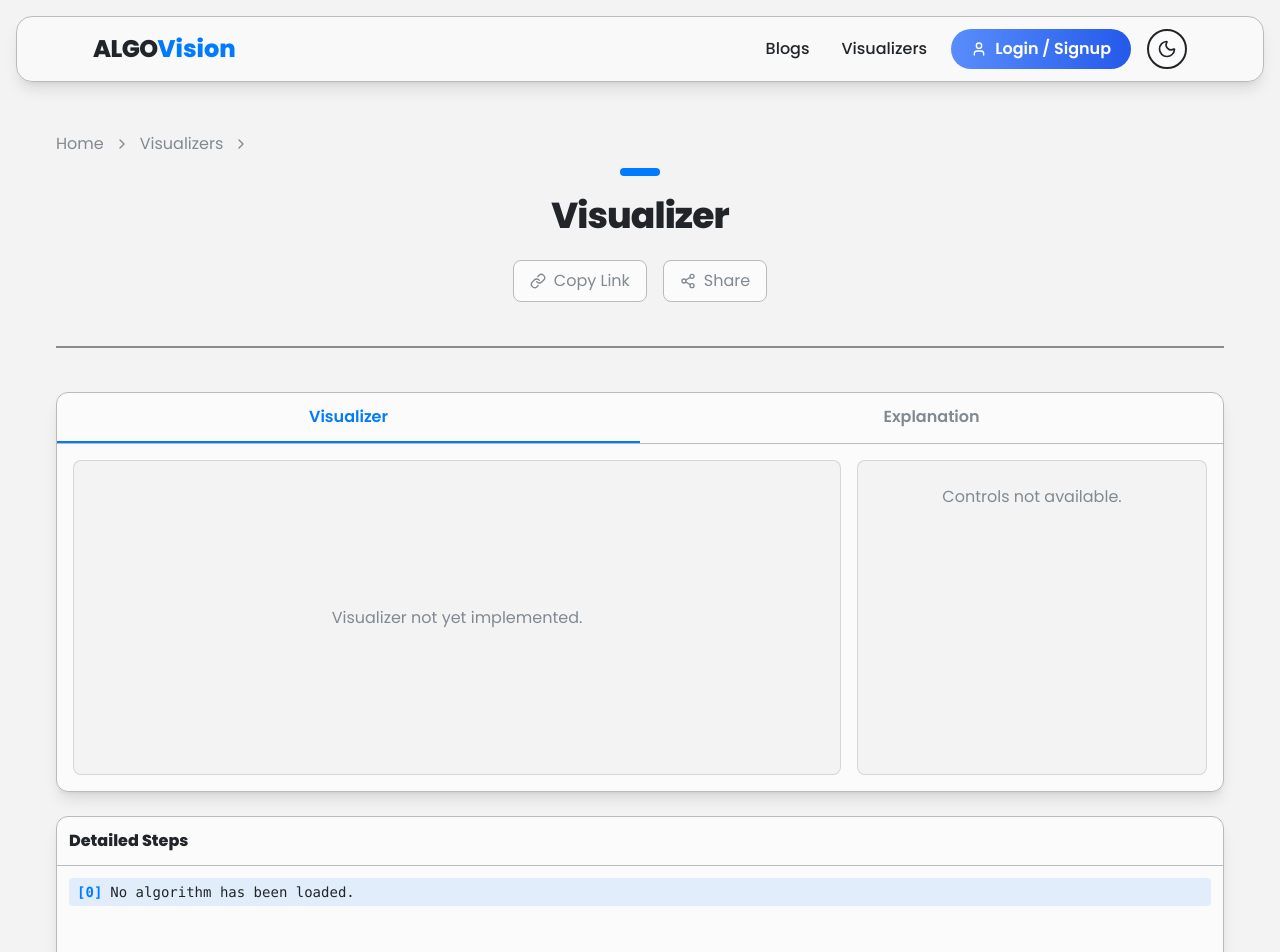
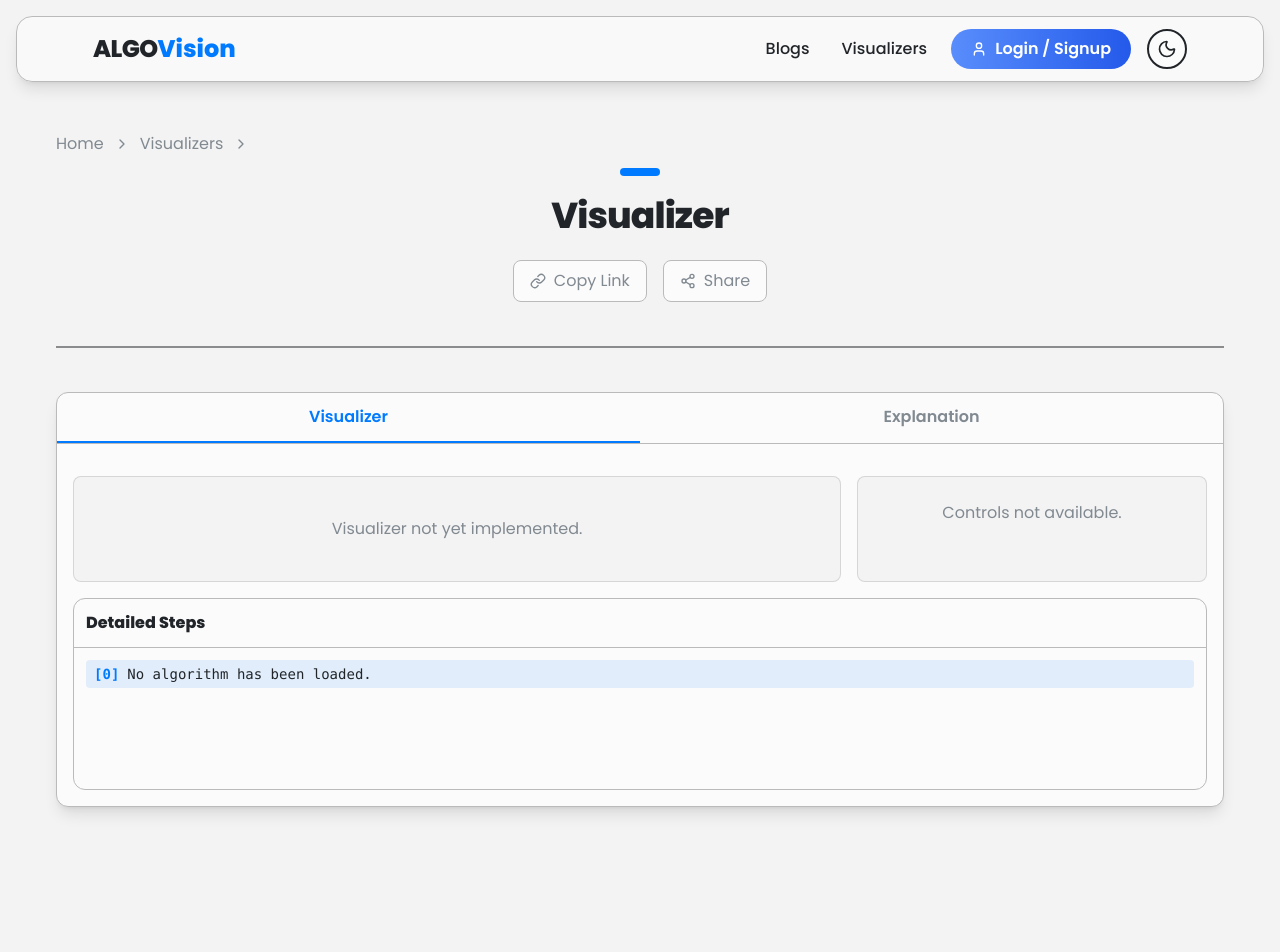
Before and after one commit to Abhinav-Mishra-7/DSA_Visualizer, a React (Vite) app: page /visualizers/1 in a window 1280 px wide. Shown: the top 952 px of the page. After the commit the page ends 875 px from the top, so only its background shows below. Built offline with nearby package versions, Linux system fonts and the light colour scheme.

Commit message:
Eight Commit

```diff
--- a/src/components/time_space_compexity/TimeComplexityGraph.jsx
+++ b/src/components/time_space_compexity/TimeComplexityGraph.jsx
@@ -287,9 +287,6 @@ const TimeComplexityGraph = ({ complexities, maxN = 50, title = "Time Complexity
 
 export default TimeComplexityGraph;
 
-
-
-
 // import { useState, useRef, useMemo } from 'react';
 
 // const TimeComplexityGraph = ({ complexities, maxN = 50, title = "Time Complexity Analysis" }) => {
--- a/src/layouts/VisualizerLayout.jsx
+++ b/src/layouts/VisualizerLayout.jsx
@@ -165,12 +165,20 @@ export default function VisualizerLayout() {
 
                                     {/* Visualizer Tab Content */}
                                     {activeTab === 'visualizer' && (
-                                        <div className="flex-grow flex flex-col lg:flex-row p-4 gap-4 overflow-auto">
-                                            <div className="flex-grow h-[300px] lg:h-auto bg-background rounded-lg p-2 border border-border/50">
+                                        <div className="flex-col flex-grow lg:flex-row p-4 gap-4 overflow-auto">
+                                            <div className="flex-grow flex flex-col lg:flex-row py-4 gap-4 overflow-auto">
+                                                <div className="flex-grow h-[300px] lg:h-auto bg-background rounded-lg p-2 border border-border/50">
                                                 {CanvasComponent && <CanvasComponent {...allCanvasProps} />}
+                                                </div>
+                                                <div className="w-full lg:w-[350px] flex-shrink-0 overflow-y-auto bg-background rounded-lg border border-border/50">
+                                                    {ControlsComponent && <ControlsComponent {...allControlProps} />}
+                                                </div>
                                             </div>
-                                            <div className="w-full lg:w-[350px] flex-shrink-0 overflow-y-auto bg-background rounded-lg border border-border/50">
-                                                {ControlsComponent && <ControlsComponent {...allControlProps} />}
+                                            <div className="h-48 flex-shrink-0 bg-card border border-border rounded-xl flex flex-col overflow-hidden">
+                                                <h3 className="p-3 font-bold border-b border-border text-text-primary flex-shrink-0">Detailed Steps</h3>
+                                                <div className="flex-grow p-3 overflow-y-auto">
+                                                    {steps && <StepLog steps={steps} currentStep={currentStep} onStepChange={allControlProps.onStepChange} />}
+                                                </div>
                                             </div>
                                         </div>
                                     )}
@@ -184,12 +192,7 @@ export default function VisualizerLayout() {
                                 </div>
 
                                 {/* --- STEP LOG (ALWAYS VISIBLE) --- */}
-                                <div className="h-48 flex-shrink-0 bg-card border border-border rounded-xl shadow-lg flex flex-col overflow-hidden">
-                                    <h3 className="p-3 font-bold border-b border-border text-text-primary flex-shrink-0">Detailed Steps</h3>
-                                    <div className="flex-grow p-3 overflow-y-auto">
-                                        {steps && <StepLog steps={steps} currentStep={currentStep} onStepChange={allControlProps.onStepChange} />}
-                                    </div>
-                                </div>
+
                             </div>
                         );
                     }}
```
